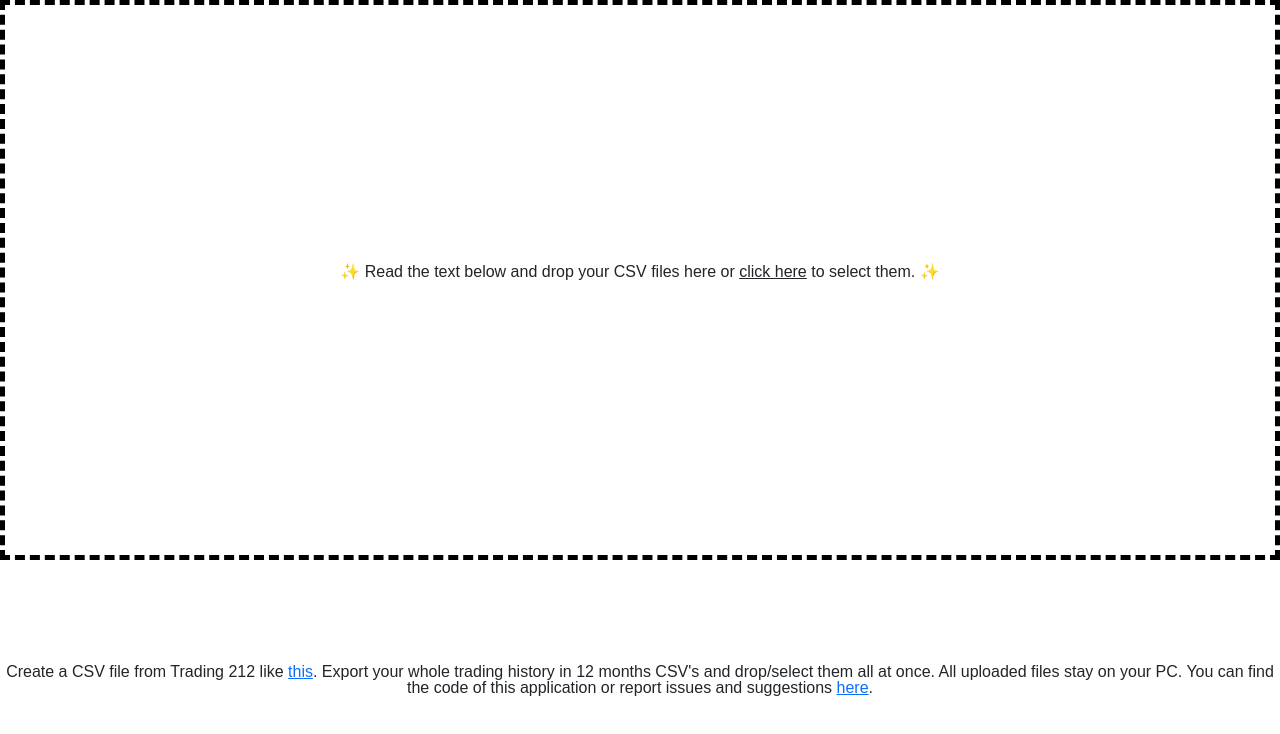
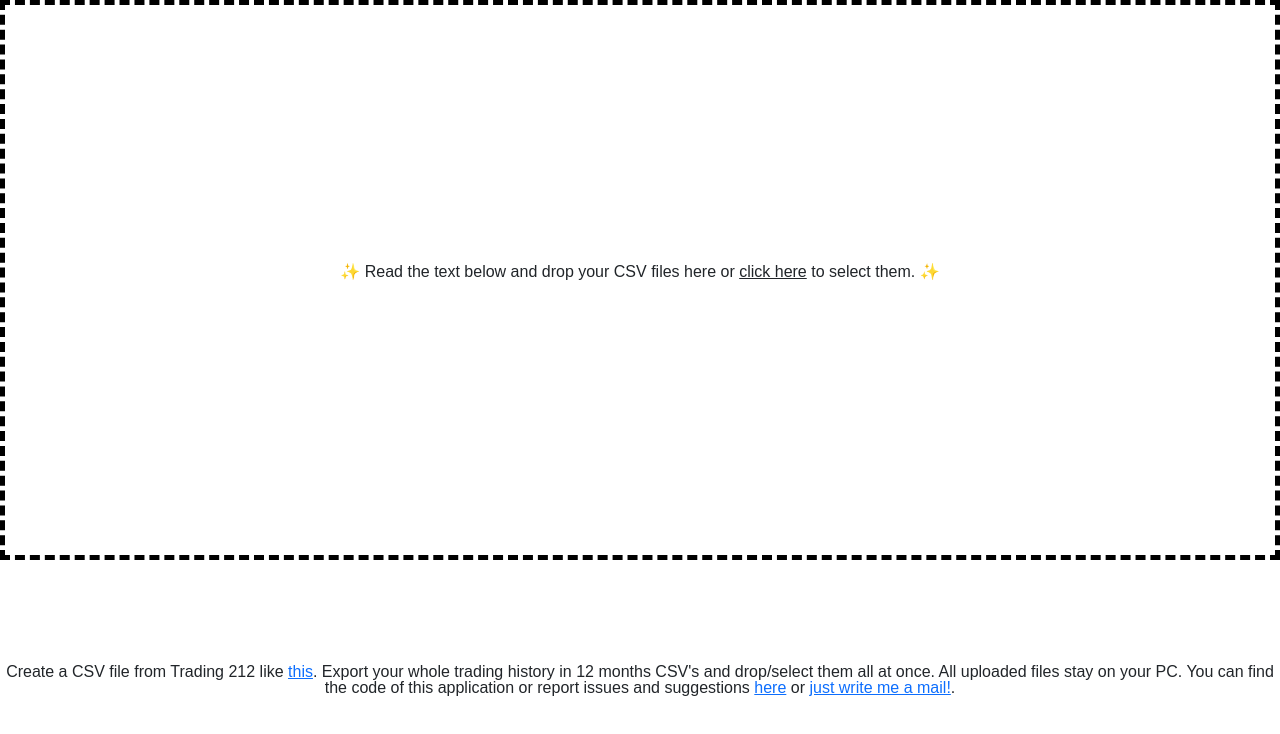
Before and after one commit to martenmatrix/capital-gains-trading-calculator, a React (Create React App) app: page / in a window 1280 px wide. Shown: the top 734 px of the page. Built offline with nearby package versions, Linux system fonts and the light colour scheme.

Commit message:
Add link for contacting me per mail

```diff
--- a/src/App.js
+++ b/src/App.js
@@ -33,8 +33,7 @@ function InformationBanner() {
     return (
         <div className="information-banner">
             <div className="text">
-            Create a CSV file from Trading 212 like <a href="https://helpcentre.trading212.com/hc/en-us/articles/360016898917-Can-I-export-the-trading-data-from-my-account-" target="_blank" rel="noreferrer">this</a>. Export your whole trading history in 12 months CSV's and drop/select them all at once.
-                All uploaded files stay on your PC. You can find the code of this application or report issues and suggestions <a href="https://github.com/martenmatrix/trading212-tax-generator" target="_blank" rel="noreferrer">here</a>.
+            Create a CSV file from Trading 212 like <a href="https://helpcentre.trading212.com/hc/en-us/articles/360016898917-Can-I-export-the-trading-data-from-my-account-" target="_blank" rel="noreferrer">this</a>. Export your whole trading history in 12 months CSV's and drop/select them all at once. All uploaded files stay on your PC. You can find the code of this application or report issues and suggestions <a href="https://github.com/martenmatrix/trading212-tax-generator" target="_blank" rel="noreferrer">here</a> or <a href="mailto:01feature-toffee@icloud.com" target="_blank" rel="noreferrer">just write me a mail!</a>.
             </div>
         </div>
     )
```
